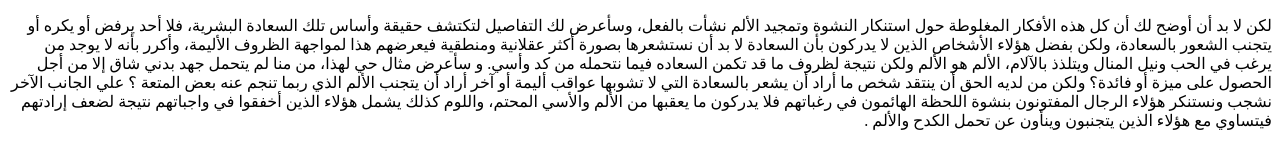
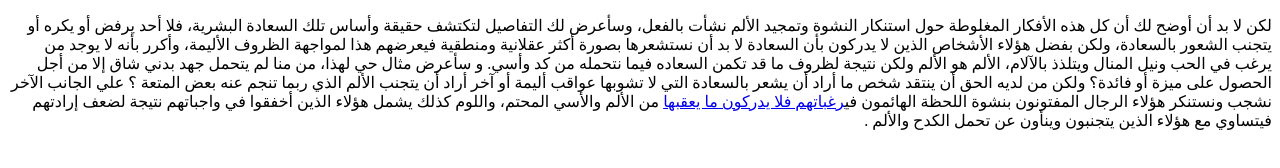
Before and after one commit to kishoresukumaran/learn_frontend, a plain HTML site: page exercises_frontend/html_files/index.html in a window 1280 px wide. Drawn offline with Linux system fonts and the light colour scheme.

Commit message:
v1.0 Changes

```diff
--- a/exercises_frontend/html_files/index.html
+++ b/exercises_frontend/html_files/index.html
@@ -20,7 +20,8 @@
         ينتقد شخص ما أراد أن يشعر بالسعادة التي لا تشوبها عواقب أليمة أو آخر أراد أن يتجنب الألم الذي ربما تنجم عنه
         بعض
         المتعة ؟
-        علي الجانب الآخر نشجب ونستنكر هؤلاء الرجال المفتونون بنشوة اللحظة الهائمون في رغباتهم فلا يدركون ما يعقبها
+        علي الجانب الآخر نشجب ونستنكر هؤلاء الرجال المفتونون بنشوة اللحظة الهائمون في<a
+            href="https://www.google.com/?hl=ar">رغباتهم فلا يدركون ما يعقبها</a>
         من
         الألم والأسي المحتم، واللوم كذلك يشمل هؤلاء الذين أخفقوا في واجباتهم نتيجة لضعف إرادتهم فيتساوي مع هؤلاء
         الذين
```
